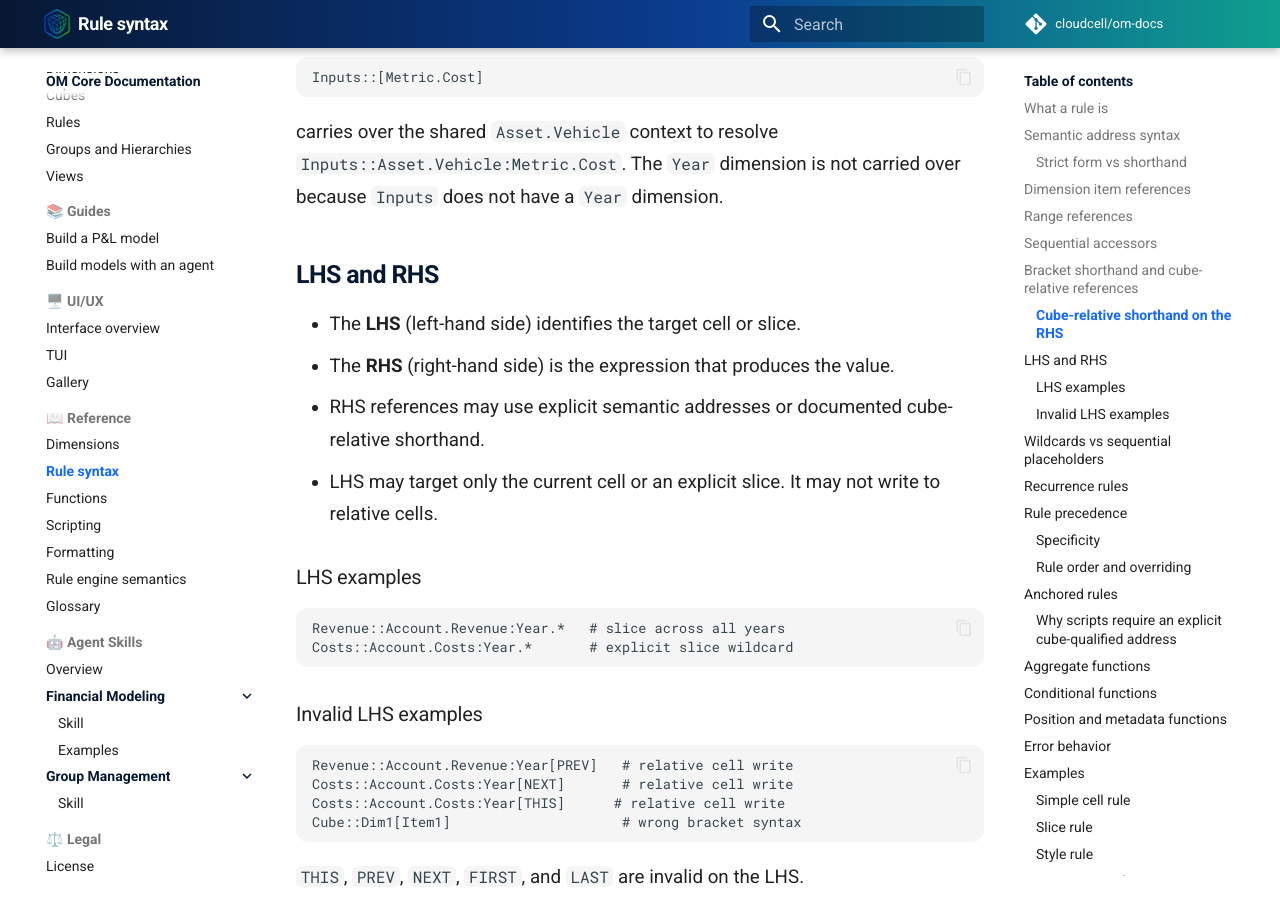
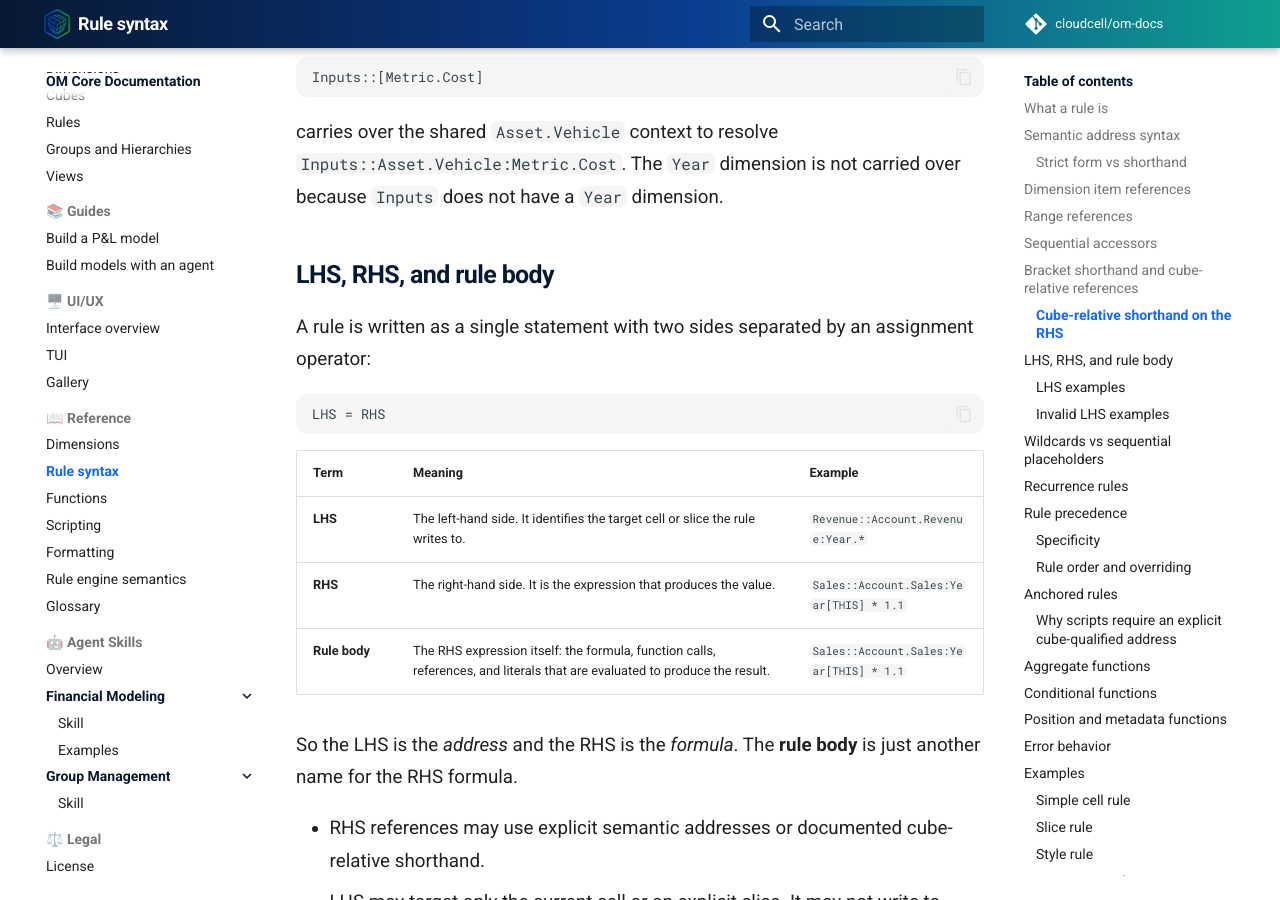
Before and after one commit to cloudcell/om-docs, an MkDocs documentation site: the page built from docs/reference/rule-syntax.md, in a window 1280 px wide and 900 px high, scrolled down 4284 px. Built offline with MkDocs 1.6.1 and Material for MkDocs 9.7.7, drawn with Linux system fonts in a browser that asks for light colours; comment, search, counter and statistics services are not loaded.

Commit message:
docs: clarify LHS/RHS/rule body terminology in rule syntax reference
Add explicit definition of "rule body" term as RHS expression in rule-syntax.md. Replace bullet list with table showing LHS (target address), RHS (expression), and rule body (formula) with examples. Add cross-reference to rule-syntax.md from functions.md introduction explaining rule body is the RHS formula.

````diff
--- a/docs/reference/rule-syntax.md
+++ b/docs/reference/rule-syntax.md
@@ -137,10 +137,22 @@ Inputs::[Metric.Cost]
 
 carries over the shared `Asset.Vehicle` context to resolve `Inputs::Asset.Vehicle:Metric.Cost`. The `Year` dimension is not carried over because `Inputs` does not have a `Year` dimension.
 
-## LHS and RHS
+## LHS, RHS, and rule body
 
-- The **LHS** (left-hand side) identifies the target cell or slice.
-- The **RHS** (right-hand side) is the expression that produces the value.
+A rule is written as a single statement with two sides separated by an assignment operator:
+
+```text
+LHS = RHS
+```
+
+| Term | Meaning | Example |
+| --- | --- | --- |
+| **LHS** | The left-hand side. It identifies the target cell or slice the rule writes to. | `Revenue::Account.Revenue:Year.*` |
+| **RHS** | The right-hand side. It is the expression that produces the value. | `Sales::Account.Sales:Year[THIS] * 1.1` |
+| **Rule body** | The RHS expression itself: the formula, function calls, references, and literals that are evaluated to produce the result. | `Sales::Account.Sales:Year[THIS] * 1.1` |
+
+So the LHS is the *address* and the RHS is the *formula*. The **rule body** is just another name for the RHS formula.
+
 - RHS references may use explicit semantic addresses or documented cube-relative shorthand.
 - LHS may target only the current cell or an explicit slice. It may not write to relative cells.
 
````
Also changed, not shown: docs/reference/functions.md (+3 -1 lines).
